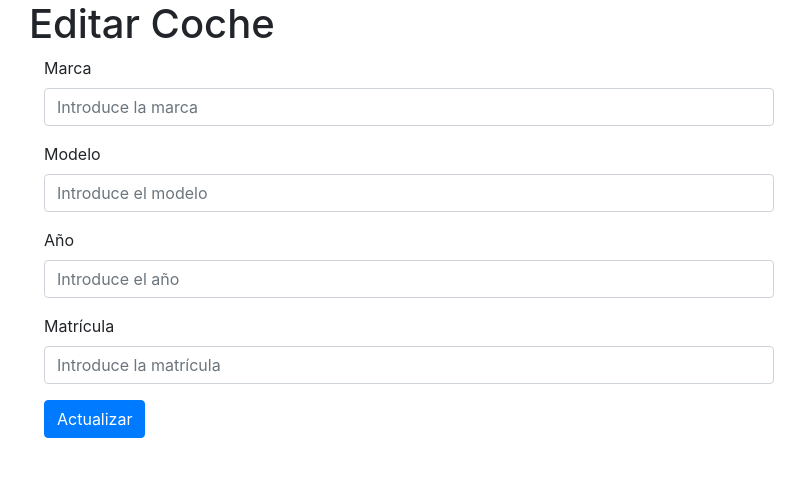
After one commit to RubenDA01/Taller, a PHP site: page /editarcoche.php?id_coche=1 in a window 1280 px wide. The commit adds this page. Shown: the top 477 px of the page, without its empty margins (41-846 px from the left). Run offline with PHP 8.4, Linux system fonts and the light colour scheme; data that the repository does not hold is empty.

Commit message:
editar coches echo

```diff
--- a/coche.php
+++ b/coche.php
@@ -81,7 +81,7 @@ if ($id_cliente) {
                         echo "<td>{$fila['Matricula']}</td>";
                 ?>
                         <td><a href="servicio.php?id_cliente=<?php echo $fila['id_cliente']; ?>" class="btn btn-primary">Servicio</a></td>
-                        <td><a href="editarcoche.php?id_coche=<?php echo $fila['id_coche']; ?>" class="btn btn-warning">Editar</a></td>
+                        <td><a href="editarcoche.php?id_coche=<?php echo $fila['id_coche']; ?>&id_cliente=<?php echo $id_cliente; ?>" class="btn btn-warning">Editar</a></td>
                         <td><a href="eliminarcoche.php?id_coche=<?php echo $fila['id_coche']; ?>&id_cliente=<?php echo $id_cliente; ?>" class="btn btn-danger">Eliminar</a></td>
 
                 <?php
--- /dev/null
+++ b/editarcoche.php
@@ -0,0 +1,87 @@
+<?php
+// Obtener el id del coche desde la URL
+$id_coche = $_GET['id_coche'];
+$id_cliente = $_GET['id_cliente']; // También capturamos el id_cliente para redireccionar correctamente
+
+// Establecer la conexión
+require 'conexion.php';
+
+// Preparar la sentencia SQL para seleccionar los datos del coche
+$sql = "SELECT * FROM coches WHERE id_coche = $id_coche";
+
+// Ejecutar la sentencia y obtener el resultado
+$resultado = $mysqli->query($sql);
+
+// Guardar el registro obtenido en la variable $fila
+$fila = $resultado->fetch_assoc();
+?>
+
+<!doctype html>
+<html lang="es">
+<head>
+    <!-- Required meta tags -->
+    <meta charset="utf-8">
+    <meta name="viewport" content="width=device-width, initial-scale=1, shrink-to-fit=no">
+
+    <!-- Bootstrap CSS -->
+    <link rel="stylesheet" href="css/bootstrap.min.css">
+
+    <title>Editar Coche</title>
+</head>
+<body>
+    <div class="container">
+        <div class="row">
+            <h1>Editar Coche</h1>
+        </div>
+
+        <div class="row">
+            <div class="col-md-8">
+                <!-- Formulario para editar datos del coche -->
+                <form id="registro" name="registro" autocomplete="off" action="editarcoche2.php" method="GET">
+                    <!-- Incluir el id del coche y el id del cliente de forma oculta -->
+                    <input type="hidden" name="id_coche" id="id_coche" value="<?php echo $fila['id_coche']; ?>">
+                    <input type="hidden" name="id_cliente" id="id_cliente" value="<?php echo $id_cliente; ?>">
+
+                    <!-- Campo para la marca -->
+                    <div class="form-group">
+                        <label for="Marca">Marca</label>
+                        <input type="text" name="Marca" id="Marca" class="form-control"
+                               placeholder="Introduce la marca" required value="<?php echo $fila['Marca']; ?>">
+                    </div>
+
+                    <!-- Campo para el modelo -->
+                    <div class="form-group">
+                        <label for="Modelo">Modelo</label>
+                        <input type="text" name="Modelo" id="Modelo" class="form-control"
+                               placeholder="Introduce el modelo" required value="<?php echo $fila['Modelo']; ?>">
+                    </div>
+
+                    <!-- Campo para el año -->
+                    <div class="form-group">
+                        <label for="Año">Año</label>
+                        <input type="number" name="Año" id="Año" class="form-control"
+                               placeholder="Introduce el año" maxlength="4" required value="<?php echo $fila['Año']; ?>">
+                    </div>
+
+                    <!-- Campo para la matrícula -->
+                    <div class="form-group">
+                        <label for="Matricula">Matrícula</label>
+                        <input type="text" name="Matricula" id="Matricula" class="form-control"
+                               placeholder="Introduce la matrícula" required value="<?php echo $fila['Matricula']; ?>">
+                    </div>
+
+                    <!-- Botón para actualizar -->
+                    <div class="form-group">
+                        <input type="submit" value="Actualizar" class="btn btn-primary">
+                    </div>
+                </form>
+            </div>
+        </div>
+    </div>
+
+    <!-- Optional JavaScript -->
+    <!-- jQuery first, then Popper.js, then Bootstrap JS -->
+    <script src="js/jquery-3.4.1.min.js"></script>
+    <script src="js/bootstrap.min.js"></script>
+</body>
+</html>
```
Also changed, not shown: editarcoche2.php (added, +50 -0 lines).
